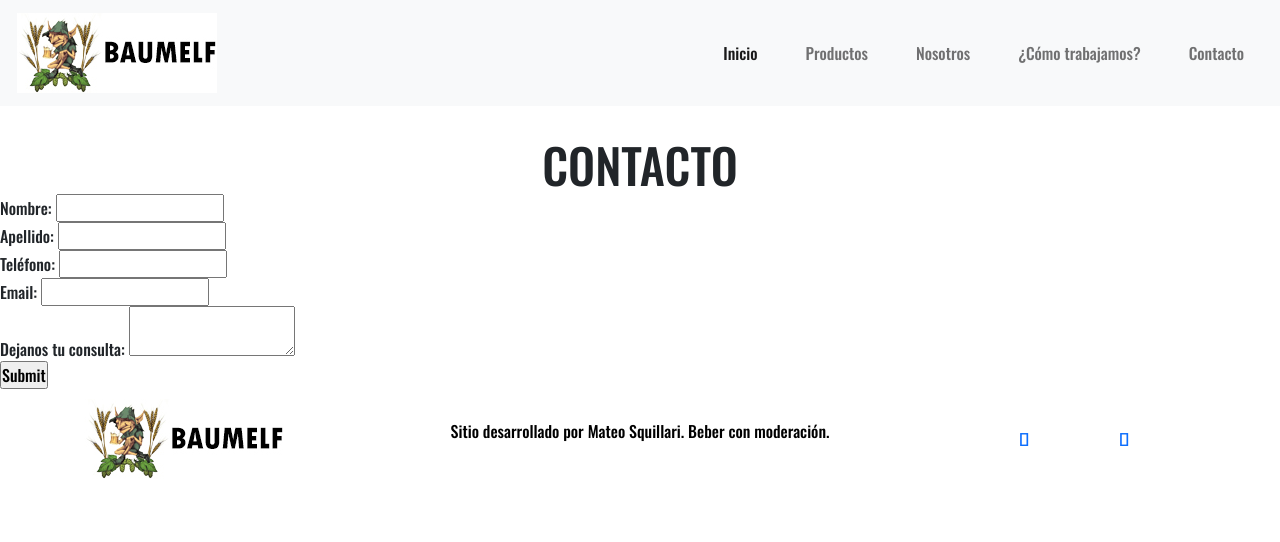
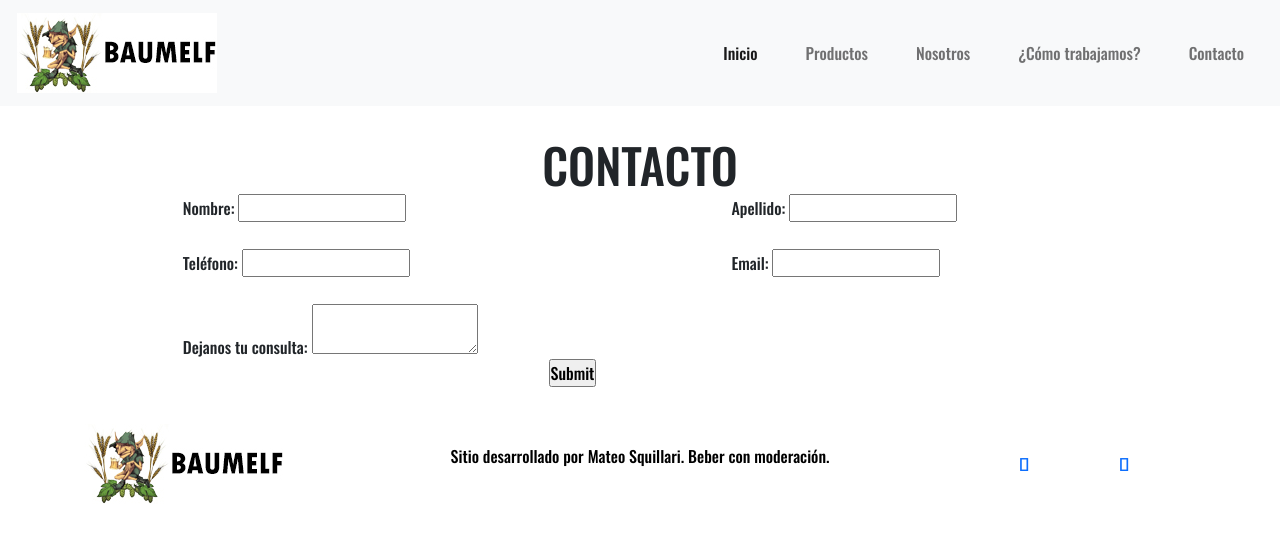
Before and after one commit to MateoSquillari/cerveceriaBaumelf, a plain HTML site: page pages/contacto.html in a window 1280 px wide. Drawn offline with nearby package versions, Linux system fonts and the light colour scheme.

Commit message:
casiTerminado

```diff
--- a/css/styles.css
+++ b/css/styles.css
@@ -120,12 +120,7 @@ h3{
     font-family: 'Outfit', sans-serif;
 
 }
-/* .texto{
-    font-family: 'Outfit', sans-serif;
-    font-size: 4em;
-    text-align: center;
-    margin-top: 50px;
-} */
+
 
 /*-----------NOSOTROS------------*/
 .info{
@@ -133,10 +128,38 @@ h3{
     font-size: 1.5em;
     margin-top: 50px;
 }
+/*-----------CONTACTO------------*/
+.contacto{
+    display: grid;
+    grid-template-rows: repeat(4, 1fr);
+    grid-template-columns: repeat(7,1fr);
+}
 
-
-
-
+.nombre{
+    grid-column: 2/4;
+    grid-row: 1/2;
+    width: 100%;
+}
+.apellido{
+    grid-column: 5/7;
+    grid-row: 1/2;
+}
+.telefono{
+    grid-column: 2/4;
+    grid-row: 2/3;
+}
+.email{
+    grid-column: 5/7;
+    grid-row: 2/3;
+}
+.consulta{
+    grid-column: 2/7;
+    grid-row: 3/4;
+}
+.enviar{
+    grid-column: 4/5;
+    grid-row: 4/5;
+}
 
 
 
--- a/pages/contacto.html
+++ b/pages/contacto.html
@@ -61,29 +61,29 @@
 <main>
 
         <h1 class="demasTitulos">CONTACTO</h1>
-    <div>
-        <form>
-            <div>
+    <div >
+        <form class="contacto">
+            <div class="nombre">
                 <label for="nombre">Nombre:</label>
                 <input type="text" name="nombre" id="nombre" required>
             </div>
-            <div>
+            <div class="apellido">
                 <label for="apellido">Apellido:</label>
                 <input type="text" name="apellido" id="apellido" required>
            </div>
-           <div>
+           <div class="telefono">
                 <label for="telefono">Teléfono:</label>
                 <input type="number" name="telefono" id="telefono">
             </div>
-            <div>
+            <div class="email">
                 <label for="mail">Email:</label>
                 <input type="email" name="mail" id="mail" required>
             </div>
-           <div>
+           <div class="consulta">
                 <label for="consulta">Dejanos tu consulta:</label>
                 <textarea name="consulta" id=""></textarea>
             </div>
-            <div>
+            <div class="enviar">
                 <input type="submit">
             </div>
         </form>
```
Also changed, not shown: index.html (+2 -20 lines).
